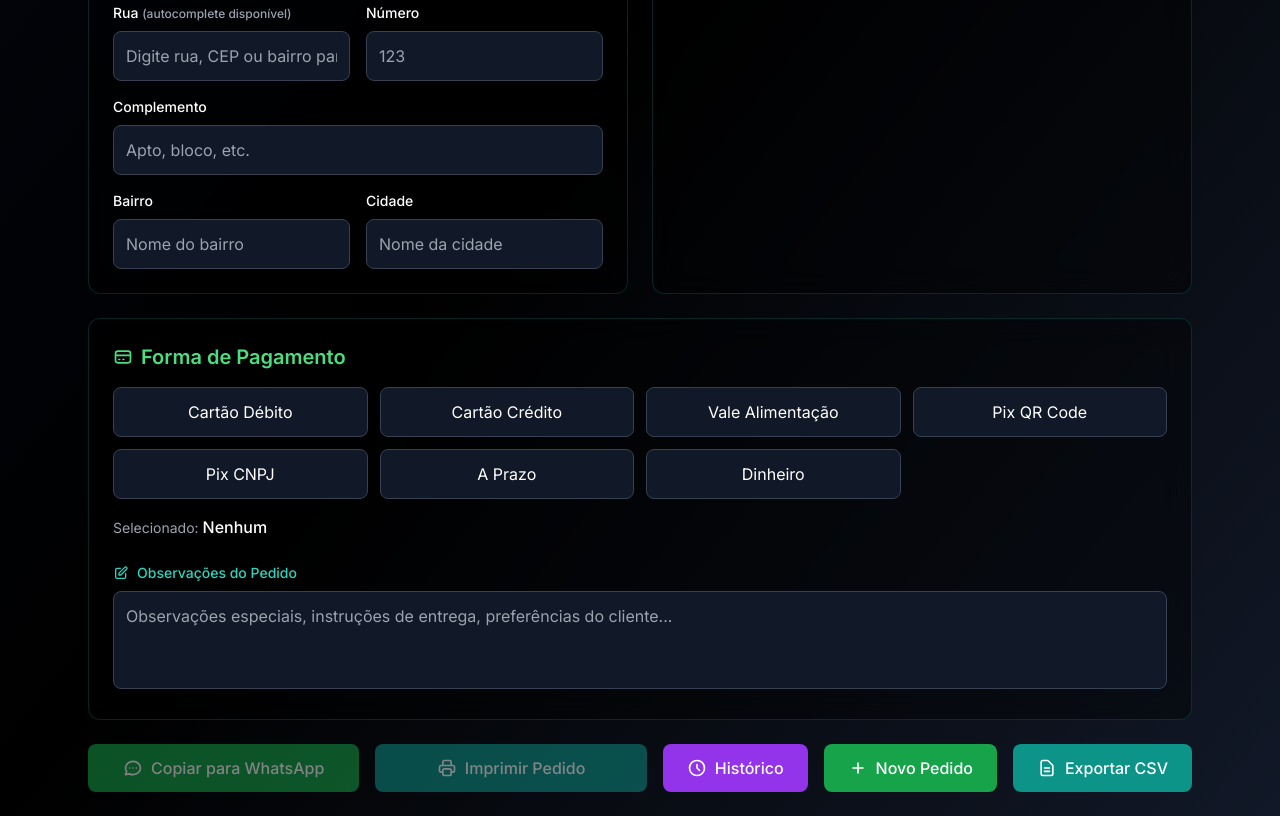
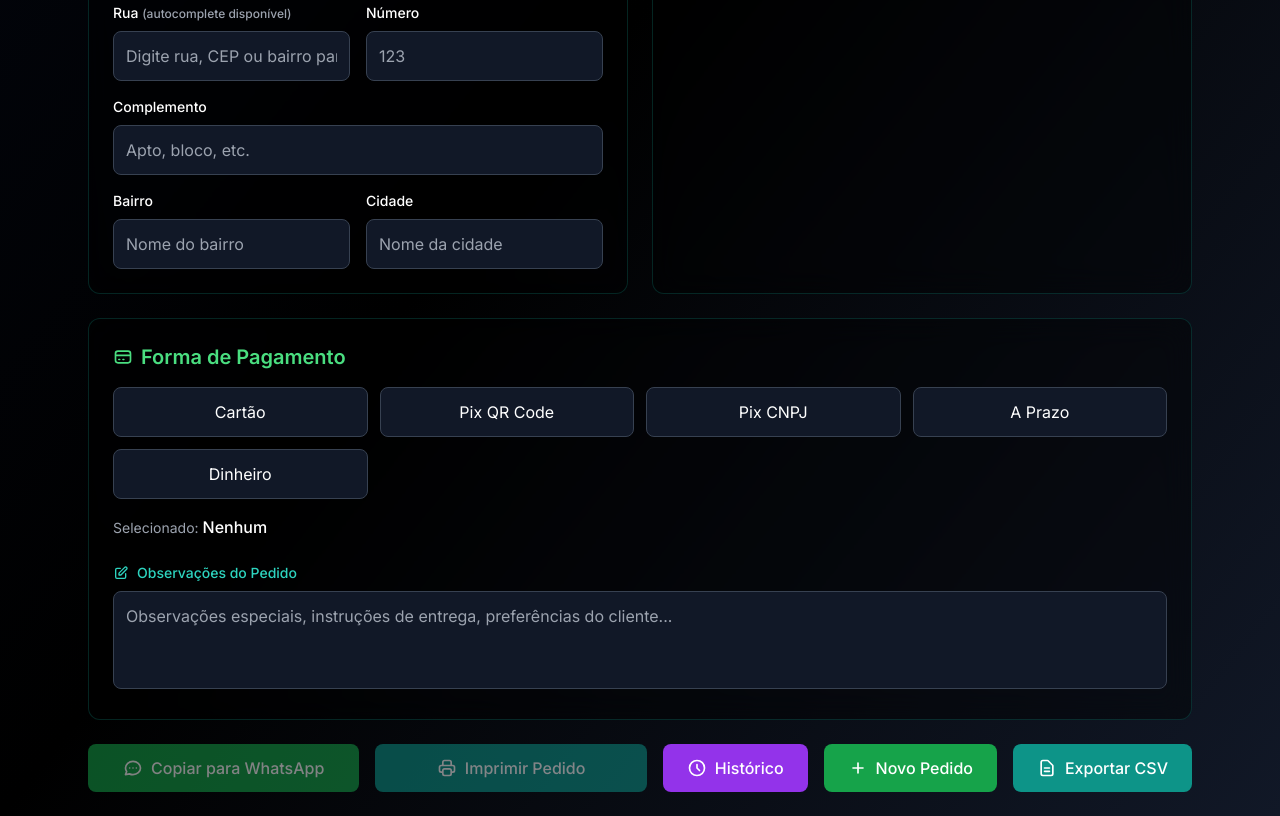
Before and after one commit to jorgenegrelli/SistemaAnotacaoDePedidos, a plain HTML site: page index.html in a window 1280 px wide. Shown: the part 794-1610 px from the top of the page. Drawn offline with nearby package versions, Linux system fonts and the light colour scheme.

Commit message:
Update index.html

```diff
--- a/index.html
+++ b/index.html
@@ -422,14 +422,8 @@
                 Forma de Pagamento
             </h2>
             <div class="grid grid-cols-1 sm:grid-cols-2 lg:grid-cols-4 gap-3">
-                <button class="pagamento-btn p-3 bg-gray-900 hover:bg-gray-800 border border-gray-700 rounded-lg transition-all" data-tipo="debito">
-                    Cartão Débito
-                </button>
-                <button class="pagamento-btn p-3 bg-gray-900 hover:bg-gray-800 border border-gray-700 rounded-lg transition-all" data-tipo="credito">
-                    Cartão Crédito
-                </button>
-                <button class="pagamento-btn p-3 bg-gray-900 hover:bg-gray-800 border border-gray-700 rounded-lg transition-all" data-tipo="vale">
-                    Vale Alimentação
+                <button class="pagamento-btn p-3 bg-gray-900 hover:bg-gray-800 border border-gray-700 rounded-lg transition-all" data-tipo="cartao">
+                    Cartão
                 </button>
                 <button class="pagamento-btn p-3 bg-gray-900 hover:bg-gray-800 border border-gray-700 rounded-lg transition-all" data-tipo="pix-qr">
                     Pix QR Code
```
